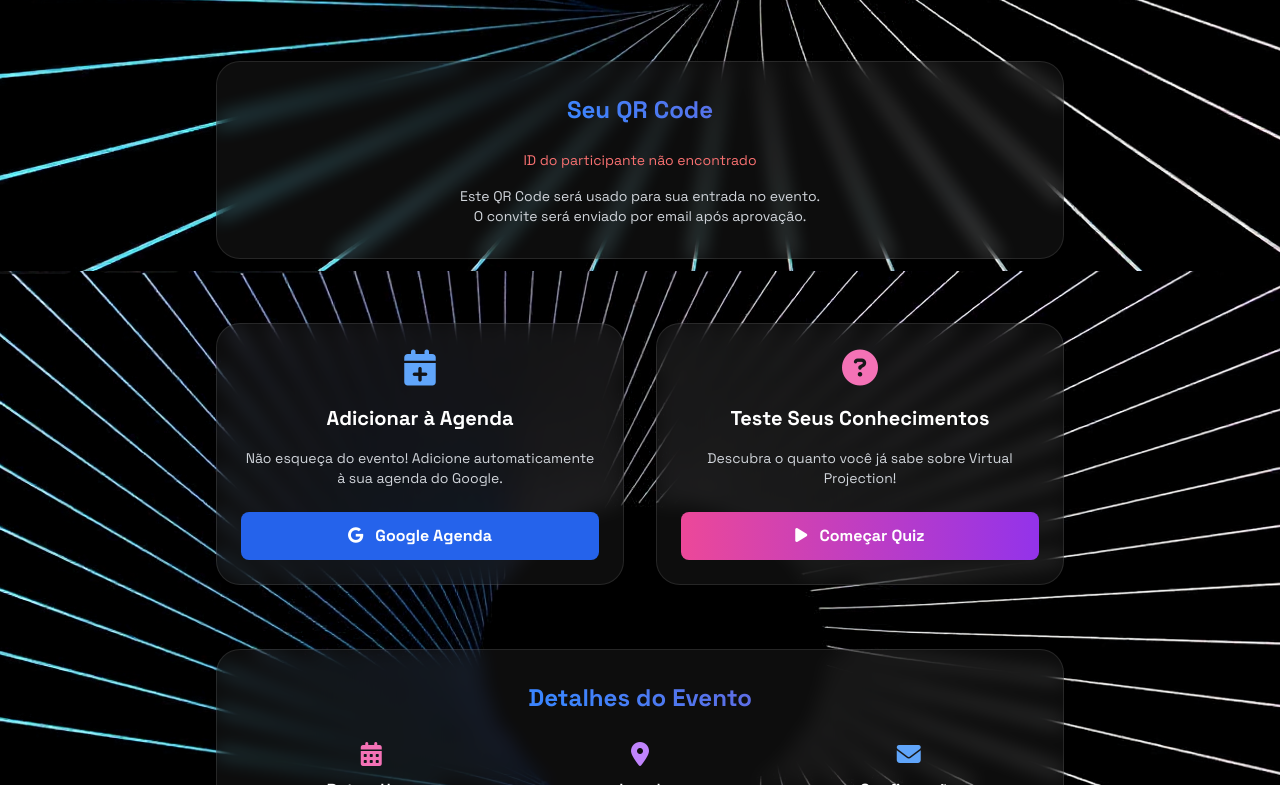
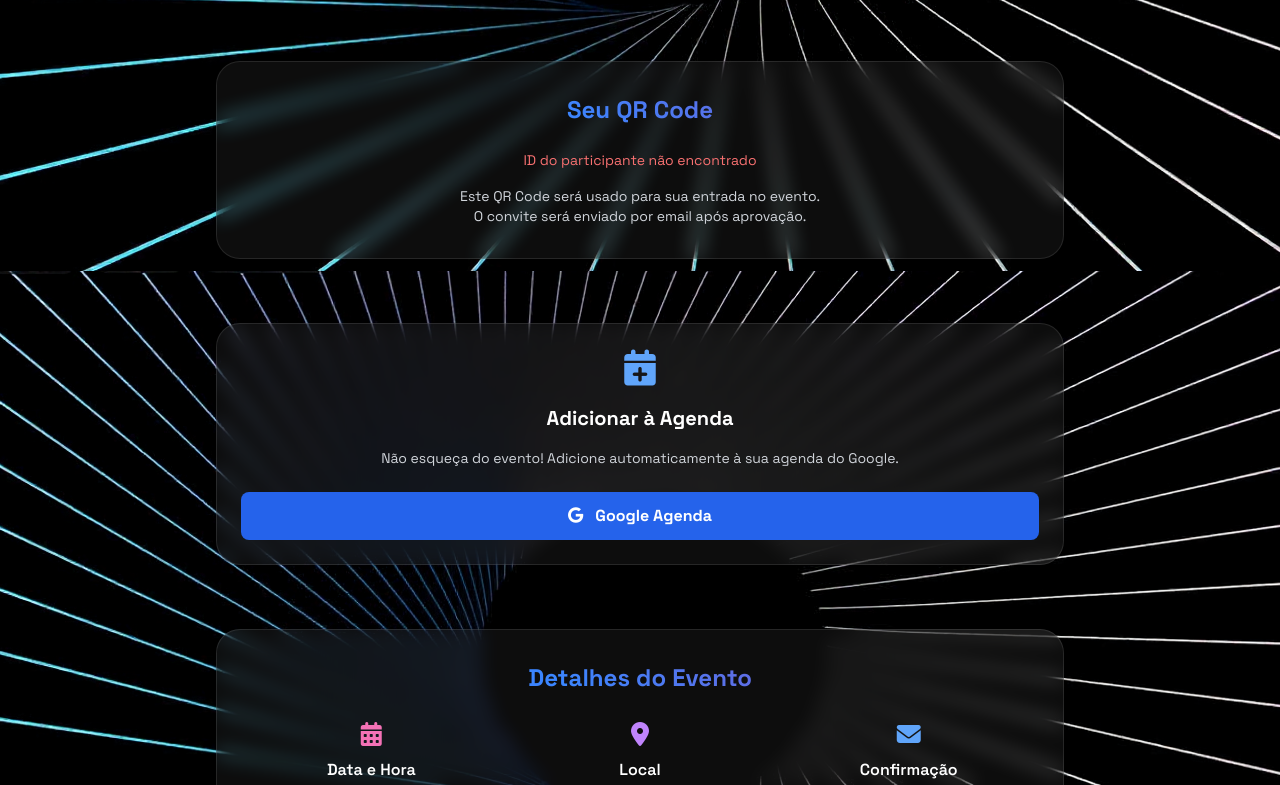
Before and after one commit to MalufVideo/virtualprojection, a website: page thankyou.html in a window 1280 px wide. Shown: the part 529-1314 px from the top of the page. Drawn offline with nearby package versions, Linux system fonts and the light colour scheme.

Commit message:
Add files via upload

```diff
--- a/thankyou.html
+++ b/thankyou.html
@@ -91,7 +91,7 @@
             </div>
 
             <!-- Action Buttons -->
-            <div class="grid grid-cols-1 md:grid-cols-2 gap-8 mb-16">
+            <div class="grid grid-cols-1 gap-8 mb-16">
                 <!-- Add to Calendar -->
                 <div class="glass rounded-3xl p-6 card-3d text-center">
                     <div class="mb-4">
@@ -105,7 +105,7 @@
                 </div>
 
                 <!-- Quiz -->
-                <div class="glass rounded-3xl p-6 card-3d text-center">
+                <div class="glass rounded-3xl p-6 card-3d text-center" style="display: none;">
                     <div class="mb-4">
                         <i class="fas fa-question-circle text-4xl text-pink-400"></i>
                     </div>
```
